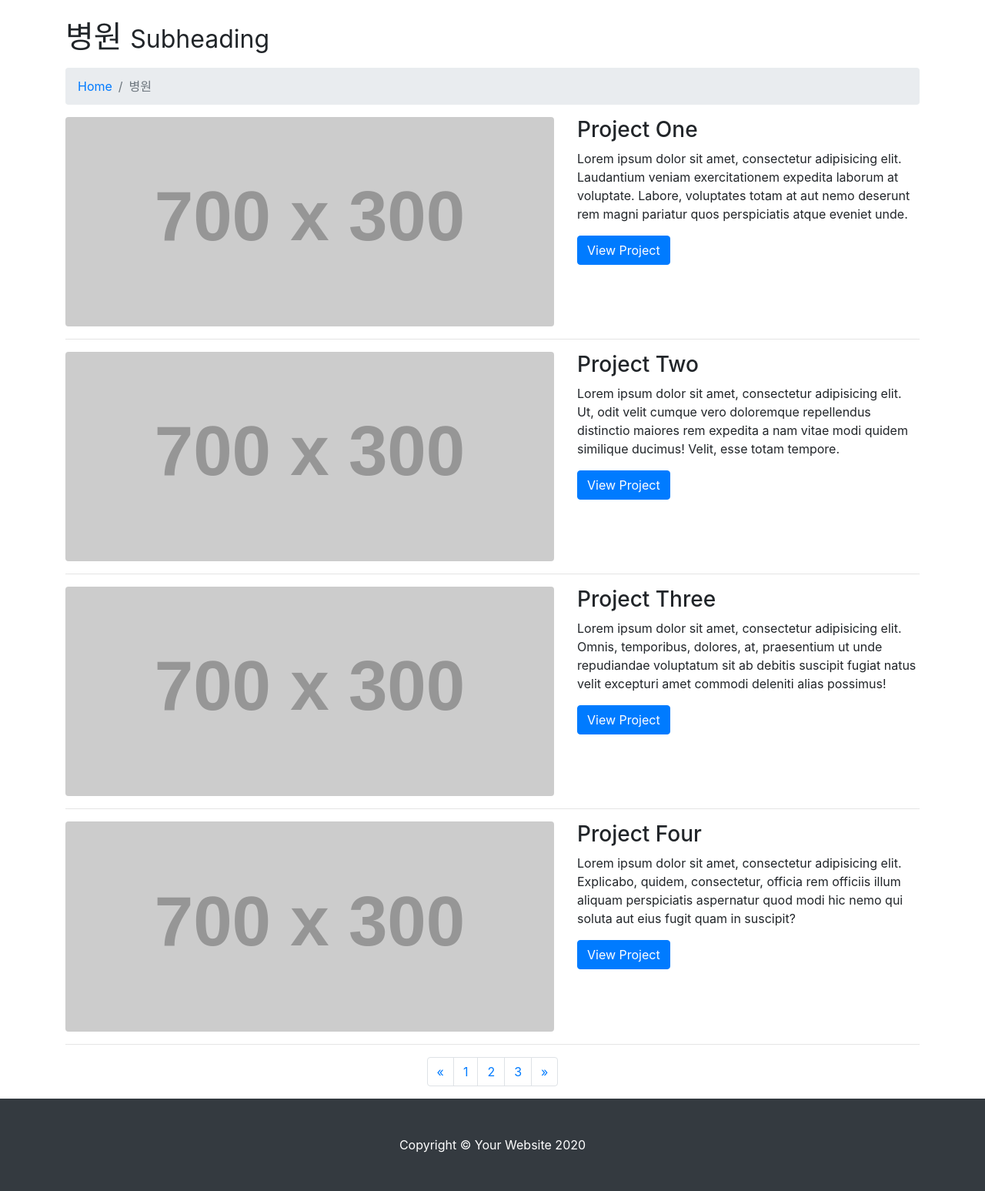
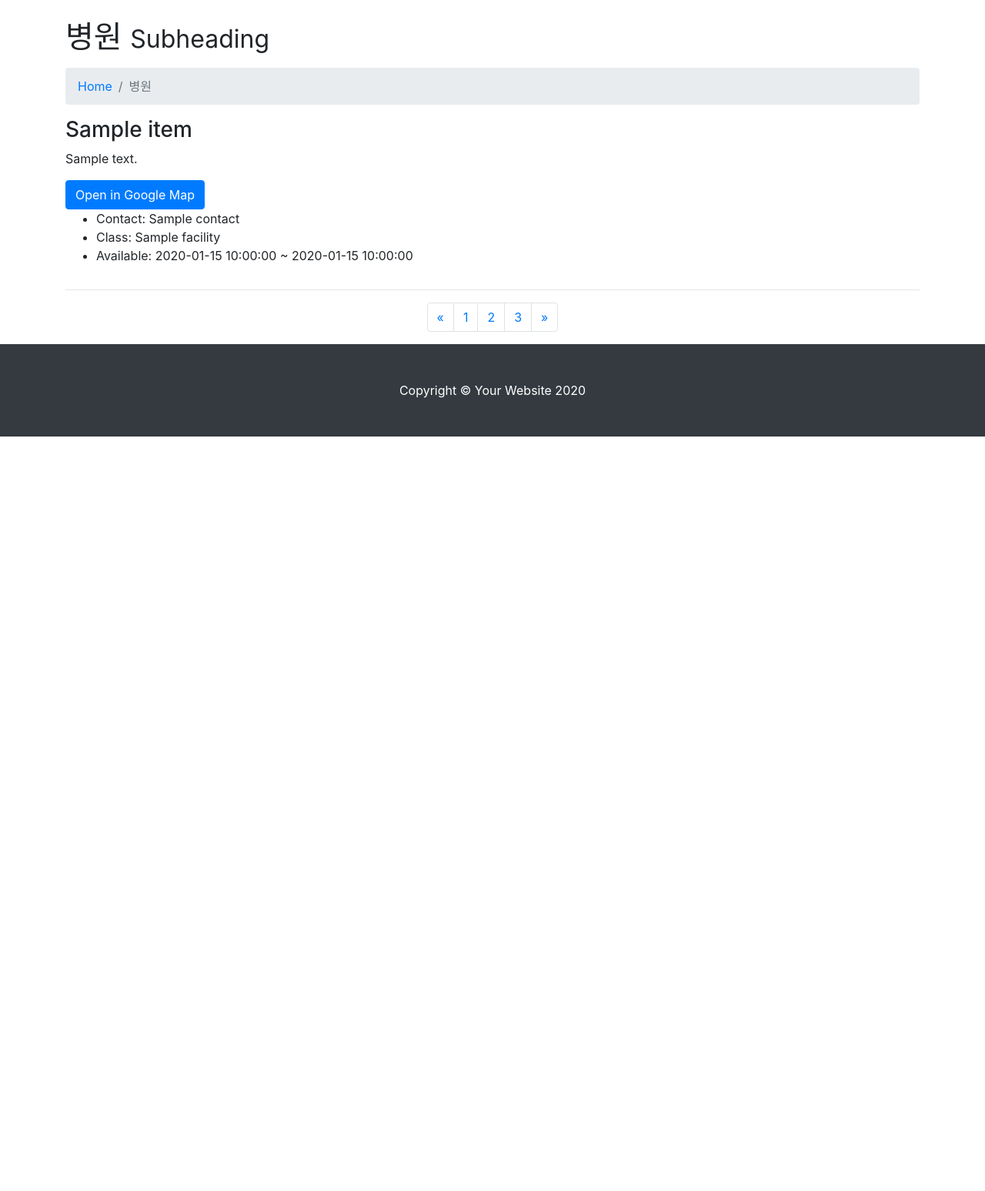
Before and after one commit to wnehdals/service_program, a Flask app: template templates/hospital.html in a window 1280 px wide. Shown: the part 56-1603 px from the top of the page at 77% size. After the commit the page ends 623 px from the top, so only its background shows below. Run offline with Flask 2, Linux system fonts and the light colour scheme; the template is opened without the code that fills it: most values are stand-ins (such as "Sample title", 1, 10 or a date in 2020); grey boxes labelled with a size stand in for pictures from a placeholder-image service; some libraries are stand-ins or nearby versions.

Commit message:
implemented hospital section
- removed and generated .idea files
hospital package:
- implemented Hospital class in Hospital.py
- generated hospital_main.py(blank script). working feature will be implemented here.
templates:
- edited hospital.html to apply Flask.
etc:
- added .gitignore for python
- edited app.py to apply implemented features
- hospital_demo.py for demonstration of implemented features

```diff
--- a/index.py
+++ b/index.py
@@ -1,4 +1,5 @@
 from flask import Flask, request, jsonify, render_template
+import hospital_demo
 import requests
 app = Flask(__name__)
 
@@ -20,9 +21,10 @@ def childeren():
 @app.route('/festival.html')
 def festival():
     return render_template('festival.html')
-@app.route('/hospital.html')
+@app.route('/hospital')
 def hospital():
-    return render_template('hospital.html')
+    # return render_template('hospital.html')
+    return hospital_demo.demo()
 
 
 if __name__ == '__main__':
--- a/templates/hospital.html
+++ b/templates/hospital.html
@@ -1,5 +1,5 @@
 <!DOCTYPE html>
-<html lang="en">
+<html lang="ko">
 
 <head>
 
@@ -8,7 +8,7 @@
   <meta name="description" content="">
   <meta name="author" content="">
 
-  <title>Modern Business - Start Bootstrap Template</title>
+  <title>어린이 병원 찾기 - API Test</title>
 
    <!-- Bootstrap core CSS -->
   <link rel="stylesheet" href="/static/vendor/bootstrap/css/bootstrap.css">
@@ -68,80 +68,32 @@
       <li class="breadcrumb-item active">병원</li>
     </ol>
 
+    {%for item in items%}
+
     <!-- Project One -->
     <div class="row">
-      <div class="col-md-7">
+      <!--<div class="col-md-7">
         <a href="#">
           <img class="img-fluid rounded mb-3 mb-md-0" src="http://placehold.it/700x300" alt="">
         </a>
-      </div>
-      <div class="col-md-5">
-        <h3>Project One</h3>
-        <p>Lorem ipsum dolor sit amet, consectetur adipisicing elit. Laudantium veniam exercitationem expedita laborum at voluptate. Labore, voluptates totam at aut nemo deserunt rem magni pariatur quos perspiciatis atque eveniet unde.</p>
-        <a class="btn btn-primary" href="#">View Project
+      </div>-->
+      <div class="col-md-8">
+        <h3>{{item.name}}</h3>
+        <p>{{item.address}}</p>
+        <a class="btn btn-primary" href="https://www.google.com/maps/place/{{item.latitude}},{{item.longitude}}">
+          Open in Google Map
           <span class="glyphicon glyphicon-chevron-right"></span>
         </a>
+        <ul>
+          <li>Contact: {{item.contact}}</li>
+          <li>Class: {{item.facility}}</li>
+          <li>Available: {{item.start_time}} ~ {{item.end_time}}</li>
+        </ul>
       </div>
     </div>
     <!-- /.row -->
 
-    <hr>
-
-    <!-- Project Two -->
-    <div class="row">
-      <div class="col-md-7">
-        <a href="#">
-          <img class="img-fluid rounded mb-3 mb-md-0" src="http://placehold.it/700x300" alt="">
-        </a>
-      </div>
-      <div class="col-md-5">
-        <h3>Project Two</h3>
-        <p>Lorem ipsum dolor sit amet, consectetur adipisicing elit. Ut, odit velit cumque vero doloremque repellendus distinctio maiores rem expedita a nam vitae modi quidem similique ducimus! Velit, esse totam tempore.</p>
-        <a class="btn btn-primary" href="#">View Project
-          <span class="glyphicon glyphicon-chevron-right"></span>
-        </a>
-      </div>
-    </div>
-    <!-- /.row -->
-
-    <hr>
-
-    <!-- Project Three -->
-    <div class="row">
-      <div class="col-md-7">
-        <a href="#">
-          <img class="img-fluid rounded mb-3 mb-md-0" src="http://placehold.it/700x300" alt="">
-        </a>
-      </div>
-      <div class="col-md-5">
-        <h3>Project Three</h3>
-        <p>Lorem ipsum dolor sit amet, consectetur adipisicing elit. Omnis, temporibus, dolores, at, praesentium ut unde repudiandae voluptatum sit ab debitis suscipit fugiat natus velit excepturi amet commodi deleniti alias possimus!</p>
-        <a class="btn btn-primary" href="#">View Project
-          <span class="glyphicon glyphicon-chevron-right"></span>
-        </a>
-      </div>
-    </div>
-    <!-- /.row -->
-
-    <hr>
-
-    <!-- Project Four -->
-    <div class="row">
-
-      <div class="col-md-7">
-        <a href="#">
-          <img class="img-fluid rounded mb-3 mb-md-0" src="http://placehold.it/700x300" alt="">
-        </a>
-      </div>
-      <div class="col-md-5">
-        <h3>Project Four</h3>
-        <p>Lorem ipsum dolor sit amet, consectetur adipisicing elit. Explicabo, quidem, consectetur, officia rem officiis illum aliquam perspiciatis aspernatur quod modi hic nemo qui soluta aut eius fugit quam in suscipit?</p>
-        <a class="btn btn-primary" href="#">View Project
-          <span class="glyphicon glyphicon-chevron-right"></span>
-        </a>
-      </div>
-    </div>
-    <!-- /.row -->
+    {%endfor%}
 
     <hr>
 
```
Also changed, not shown: data_model/Hospital.py (added, +18 -0 lines), hospital_demo.py (added, +74 -0 lines), data_model/__init__.py (added), 1 other file.
